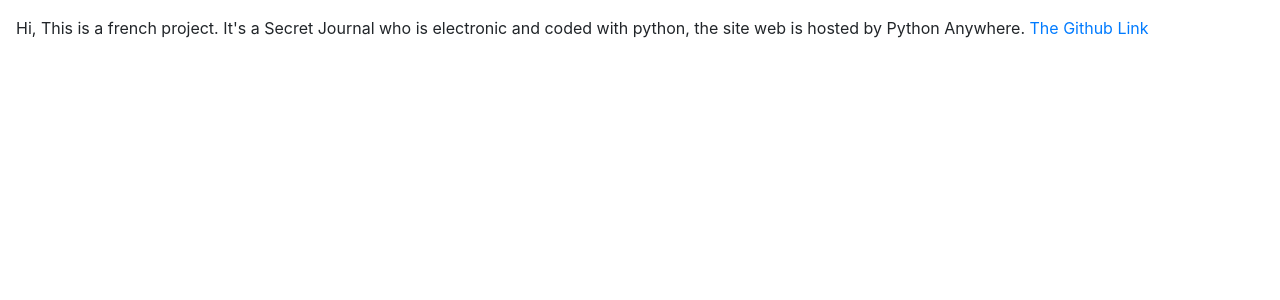
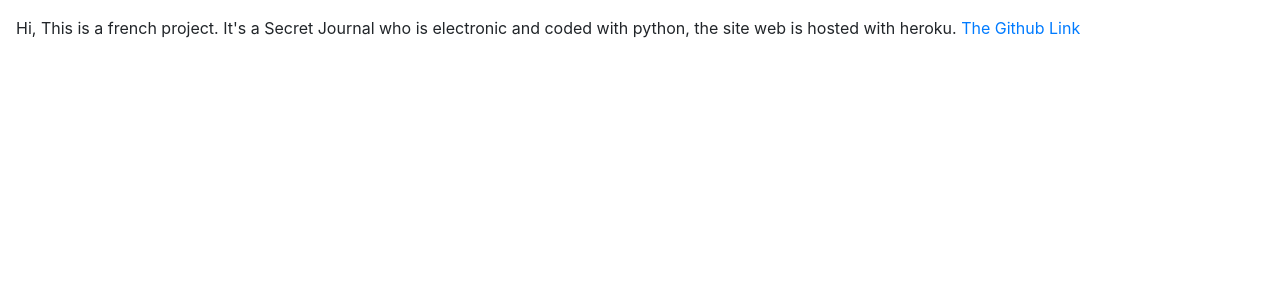
Before and after one commit to Py-guys/JournalIntime, a Django app: page / in a window 1280 px wide. Shown: the part 57-357 px from the top of the page. Run offline with Django 3.2, Linux system fonts and the light colour scheme.

Commit message:
Little change

```diff
--- a/journal/templates/Journal/index.html
+++ b/journal/templates/Journal/index.html
@@ -1,7 +1,7 @@
 {%extends "Journal/layout.html"%}
 {%block body%}
 <p style="margin: 1em;">
-Hi, This is a french project. It's a Secret Journal who is electronic and coded with python, the site web is hosted by Python Anywhere.
+Hi, This is a french project. It's a Secret Journal who is electronic and coded with python, the site web is hosted with heroku.
 <span><a href="https://github.com/MeSentreprise/JournalIntime" target="_blank">The Github Link</a></span>
 </p>
 {%endblock%}
```
